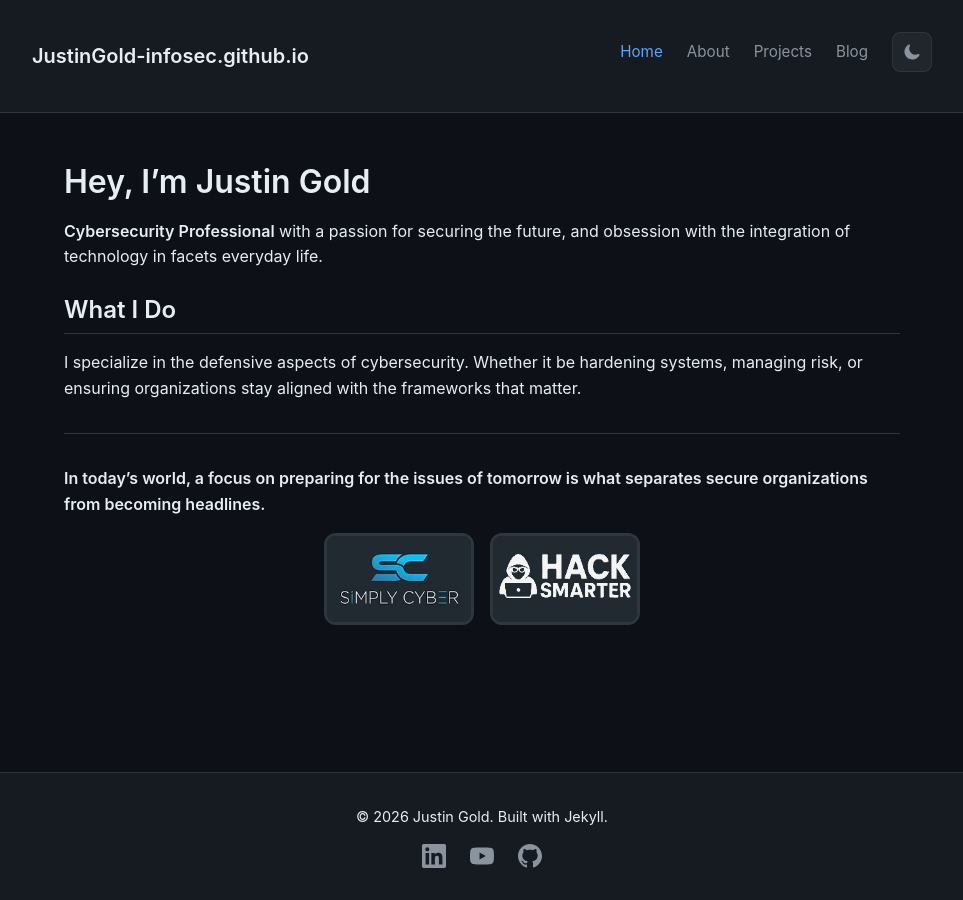
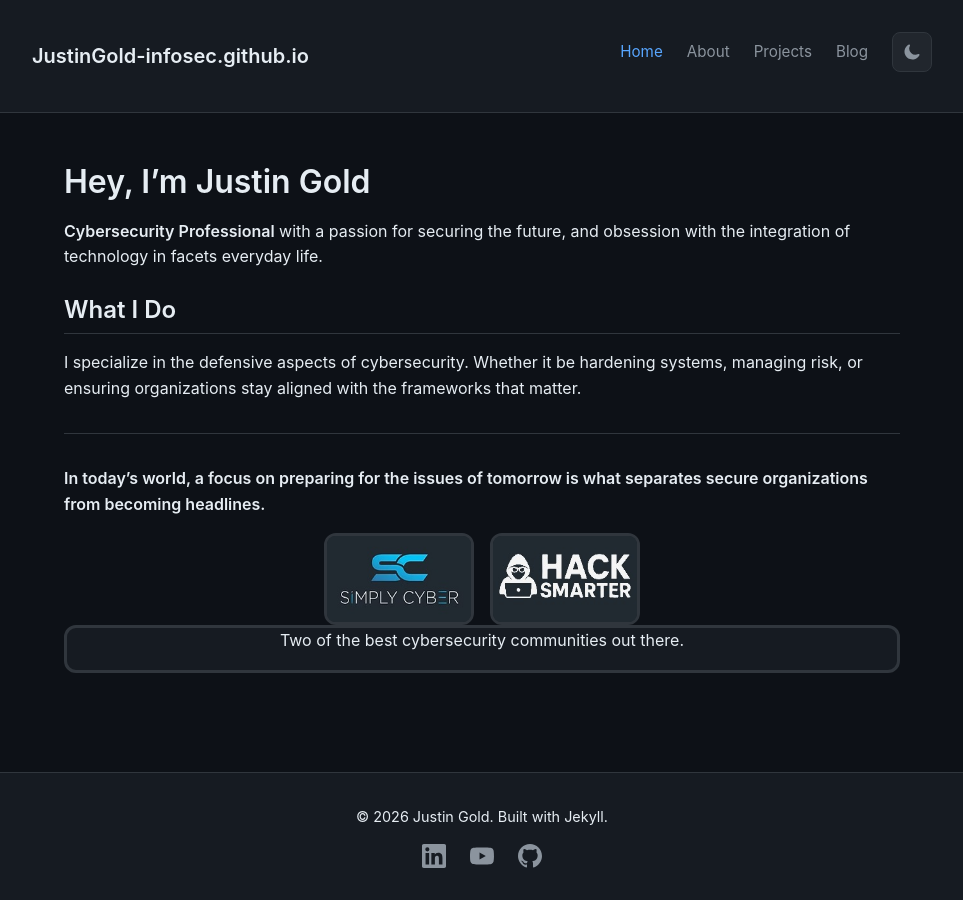
Before and after one commit to JustinGold-infosec/JustinGold-infosec.github.io, a Jekyll site: the page built from index.md, in a window 1280 px wide. Shown: the whole page, without its empty margins (158-1121 px from the left). Built offline with Jekyll 4.4.1, drawn with Linux system fonts in a browser that asks for light colours.

Commit message:
Update home.html

```diff
--- a/_layouts/home.html
+++ b/_layouts/home.html
@@ -11,6 +11,8 @@ layout: default
     </a>
     <a href="https://www.hacksmarter.org/" class="community-card" target="_blank">
       <img src="/assets/Images/Media/Hacksmarter.jpg" alt="Hack Smarter" class="community-logo">
+    </div>
+    <p class="community-text">Two of the best cybersecurity communities out there.</p>
     </a>
   </div>
 </section>
```
